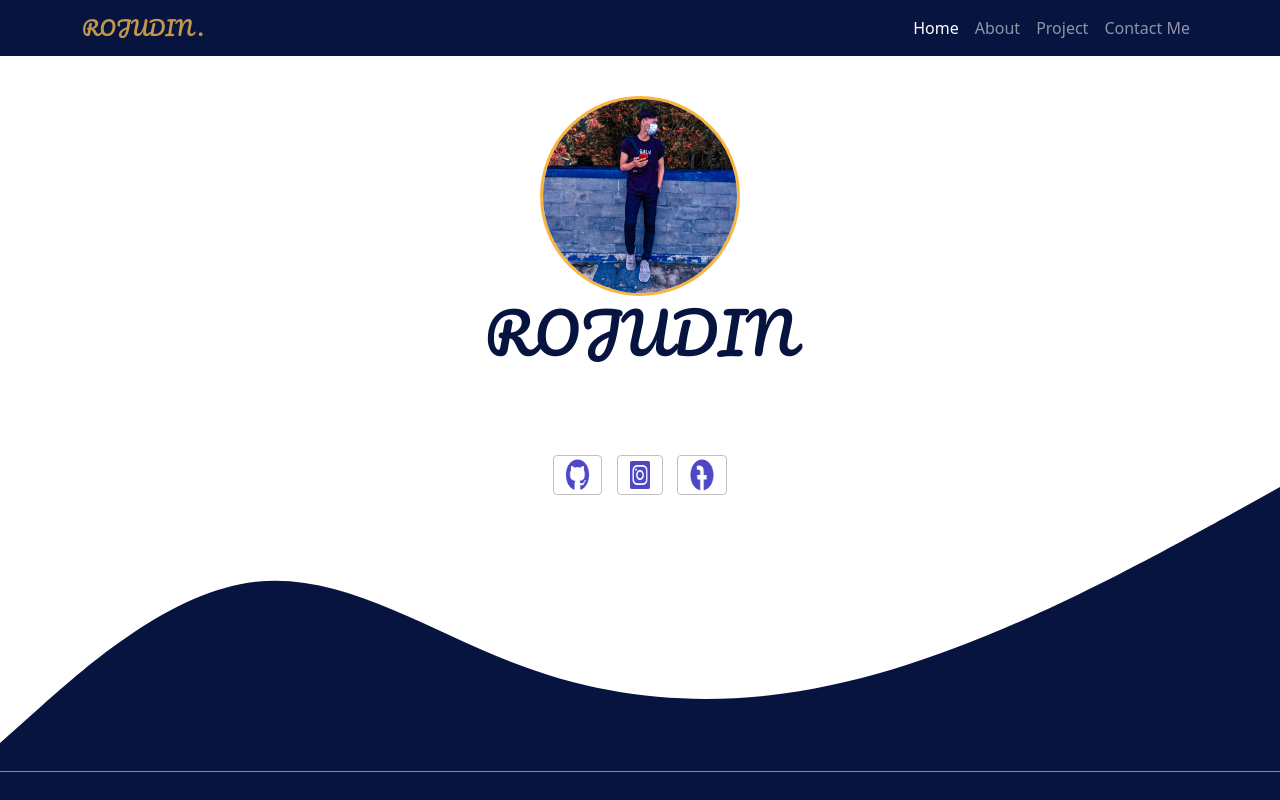
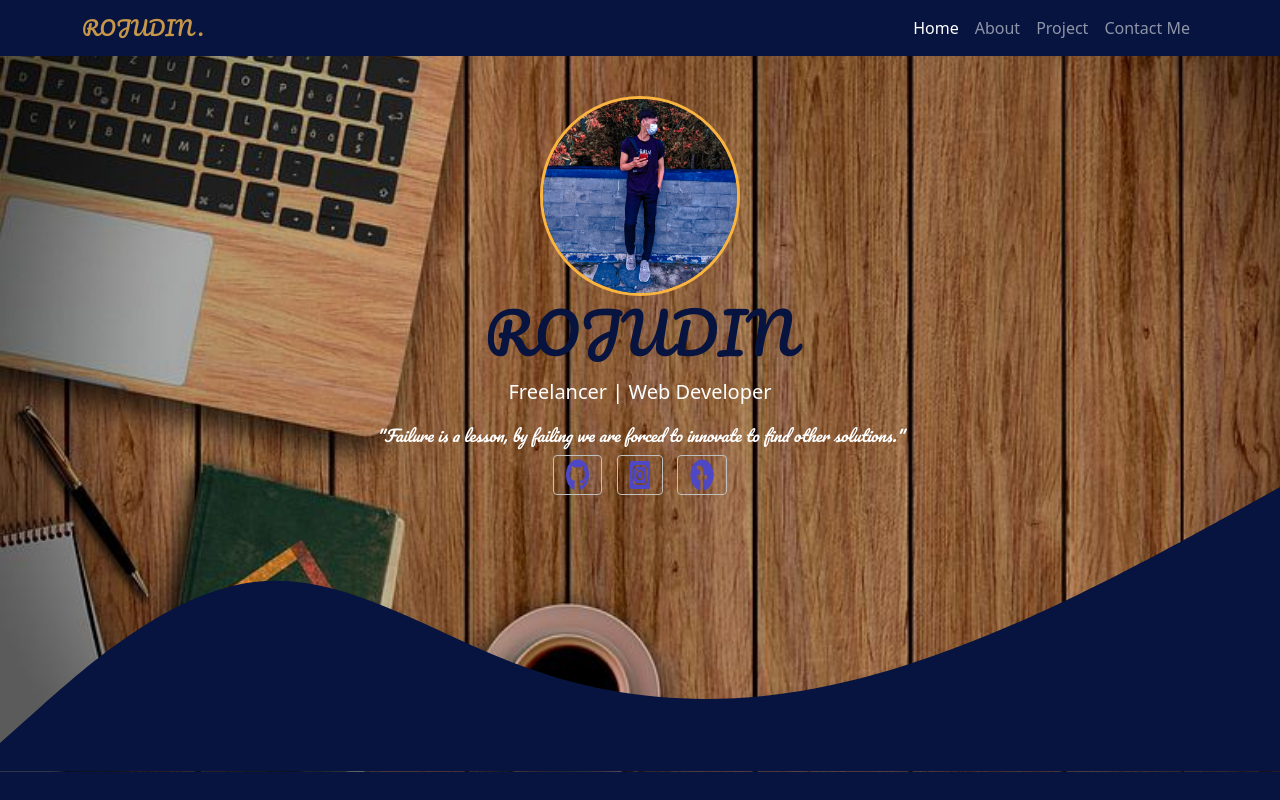
Before and after one commit to rjdnDev/Rojudin, a plain HTML site: page index.html in a window 1280 px wide. Shown: the top 800 px of the page. Drawn offline with nearby package versions, Linux system fonts and the light colour scheme.

Commit message:
update img
ubah jalur folder background img

```diff
--- a/style.css
+++ b/style.css
@@ -1,6 +1,6 @@
 .jumbotron {
   padding-top: 6rem;
-  background-image: url('img/web-hero.jpg');
+  background-image: url('web-hero.jpg');
   background-repeat: no-repeat;
   background-size: cover;
   color: white;
```
